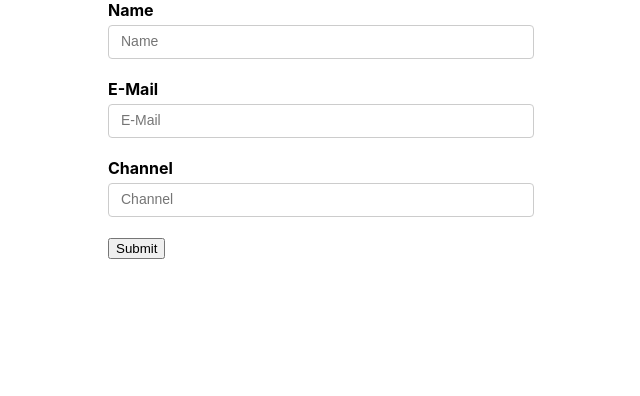
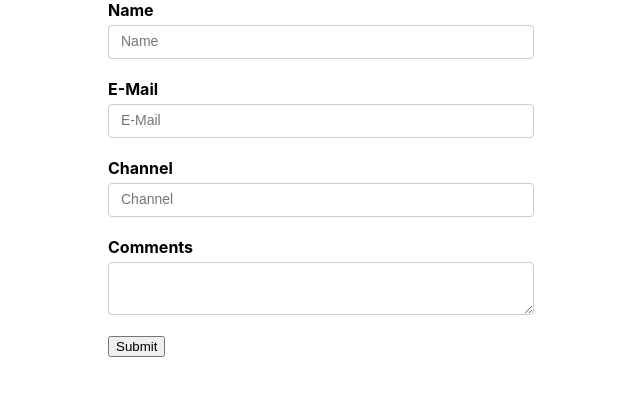
Before and after one commit to premrajah/react-formik, a React (Create React App) app: page / in a window 1280 px wide. Shown: the top 396 px of the page, without its empty margins (319-959 px from the left). Built offline with nearby package versions, Linux system fonts and the light colour scheme.

Commit message:
added textarea with as prop for formik

```diff
--- a/src/App.css
+++ b/src/App.css
@@ -10,7 +10,8 @@
 }
 
 input[type='text'],
-input[type='email'] {
+input[type='email'],
+textarea {
   display: block;
   width: 400px;
   padding: 6px 12px;
@@ -31,3 +32,6 @@
 .error {
   color: red;
 }
+
+textarea {
+}
--- a/src/components/YouTubeForm.js
+++ b/src/components/YouTubeForm.js
@@ -6,6 +6,7 @@
     name: "",
     email: "",
     channel: "",
+    comments: "",
 }
 
 const onSubmit = values => {
@@ -43,6 +44,11 @@
 
                 </div>
 
+                <div className="form-control">
+                    <label htmlFor="comments">Comments</label>
+                    <Field as="textarea" id="comments" name="comments" />
+                </div>
+
                 <button type="submit">Submit</button>
 
             </Form>
```
